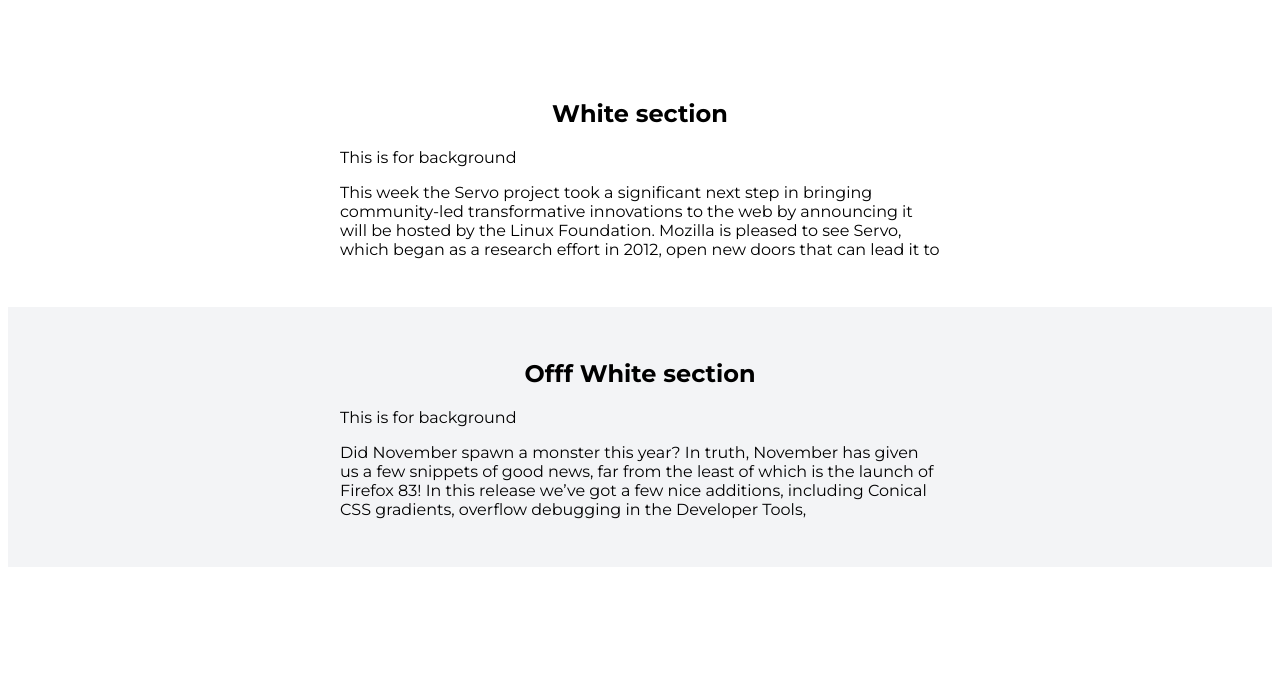
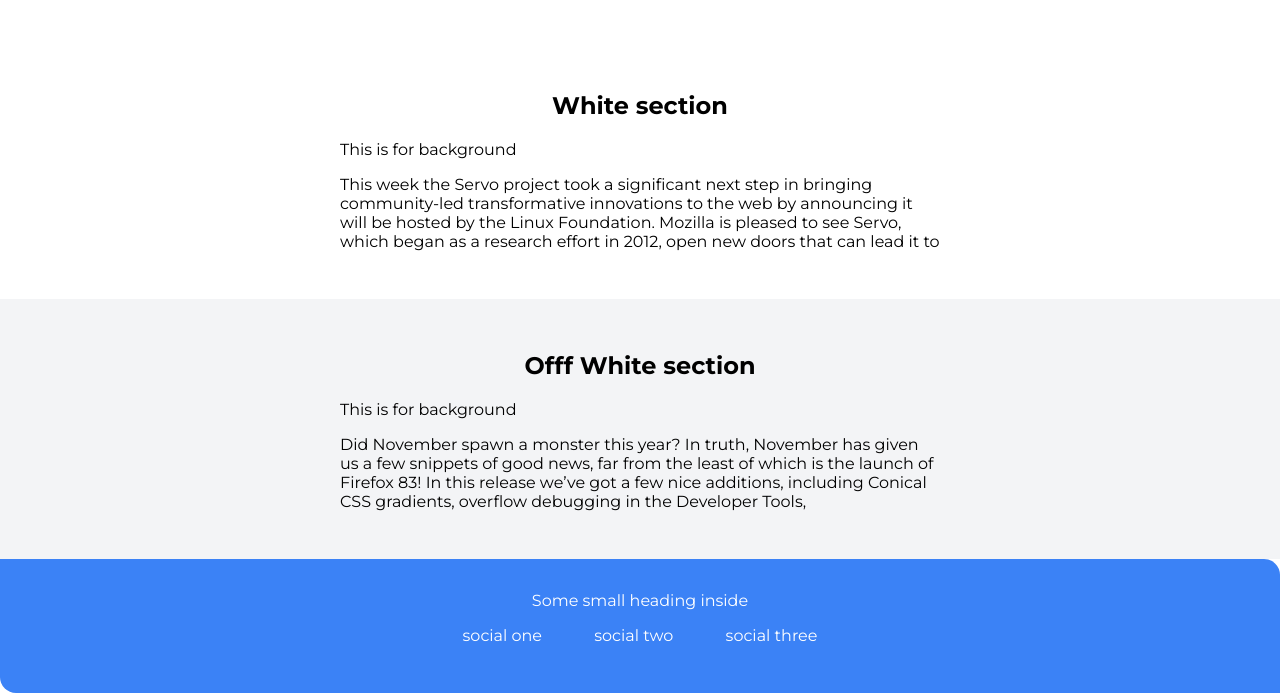
Before and after one commit to Harshi7016/neogcamp-portfolio, a plain HTML site: page index.html in a window 1280 px wide. Shown: the part 492-1185 px from the top of the page. Before the commit the page ends 1067 px from the top, so only its background shows below. Drawn offline with Linux system fonts and the light colour scheme.

Commit message:
feat: footer added

```diff
--- a/index.html
+++ b/index.html
@@ -45,6 +45,17 @@
                 including Conical CSS gradients, overflow debugging in the Developer Tools, </p>
         </div>
     </section>
+    <footer class="footer">
+        <div class="footer-header"></div>
+            Some small heading inside
+        </div>
+        <ul class="social-links list-non-bullet">
+            <li class="list-item-inline "> <a href="/" class="link social-links">social one</a> </li>
+            <li class="list-item-inline "> <a href="/" class="link social-links">social two</a> </li>
+            <li class="list-item-inline "> <a href="/" class="link social-links">social three</a> </li>
+        </ul>
+
+    </footer>
 </body>
 
 </html>
--- a/styles.css
+++ b/styles.css
@@ -7,8 +7,10 @@
     --dark-grey: #4b5563;
     --lighter-grey: #f3f4f6;
 }
+
 body {
     font-family: 'Montserrat', 'sans-serif';
+    margin:0px;
 }
 
 .container {
@@ -26,6 +28,7 @@ body {
     text-decoration: none;
     padding: 0.5rem 1rem;
 }
+
 .link-primary {
     background-color: var(--primary-color);
     border-radius: 0.5rem;
@@ -104,6 +107,7 @@ hr {
 .section {
     padding: 2rem;
 }
+
 .section h1 {
     text-align: center;
 }
@@ -111,3 +115,20 @@ hr {
 .ow {
     background-color: var(--lighter-grey);
 }
+
+.footer {
+    background-color: var(--primary-color);
+    padding: 2rem 1rem;
+    text-align: center;
+    color: white;
+    border-bottom-left-radius: 1rem;
+    border-top-right-radius: 1rem;
+}
+
+.footer .link {
+    color: white;
+}
+
+.footer ul{
+    padding-inline-start: 0px;
+}
```
Lines whose indentation alone changed are shown as unchanged.
